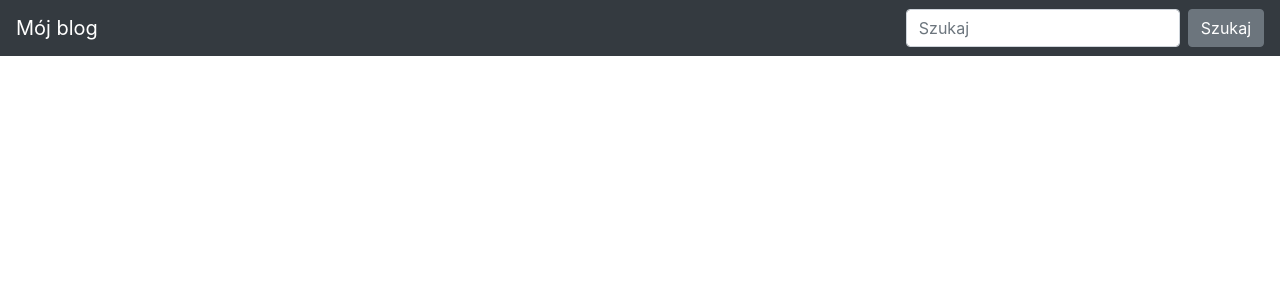
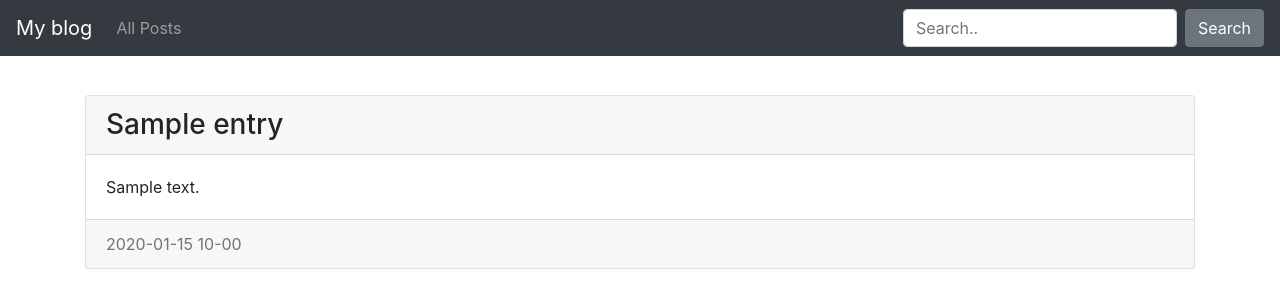
Before and after one commit to BartoszOw/Blog-Project, a Flask app: page / in a window 1280 px wide. Shown: the top 308 px of the page. Run offline with Flask 3, Linux system fonts and the light colour scheme; tables that the repository leaves empty hold one stand-in row (values such as "Sample post"); some libraries are stand-ins or nearby versions.

Commit message:
Posts view on site

```diff
--- a/blog/routes.py
+++ b/blog/routes.py
@@ -1,6 +1,13 @@
 from flask import render_template
 from blog import app
+from blog.models import Entry
 
 @app.route('/')
 def index():
-    return render_template('base.html')
+    all_posts = Entry.query.filter_by(is_published=True).order_by(Entry.pub_date.desc()).limit(4).all()
+    return render_template('homepage.html', all_posts=all_posts)
+
+@app.route('/post_all')
+def post_all():
+    all_posts = Entry.query.filter_by(is_published=True).order_by(Entry.pub_date.desc())
+    return render_template('homepage.html', all_posts=all_posts)
--- a/blog/templates/base.html
+++ b/blog/templates/base.html
@@ -13,16 +13,18 @@
  <link rel="stylesheet" href="https://stackpath.bootstrapcdn.com/bootstrap/4.5.0/css/bootstrap.min.css"
    integrity="sha384-9aIt2nRpC12Uk9gS9baDl411NQApFmC26EwAOH8WgZl5MYYxFfc+NcPb1dKGj7Sk" crossorigin="anonymous">
 
- <style>
-   body {
-     padding-top: 5rem;
-   }
- </style>
+  {% block style %}
+  {% endblock style %}
 </head>
 
 <body>
  <nav class="navbar navbar-expand-md navbar-dark bg-dark fixed-top">
-   <a class="navbar-brand" href="#">Mój blog</a>
+   <a class="navbar-brand" href="{{url_for('index')}}">My blog</a>
+   <ul class="navbar-nav mr-auto">
+    <li class="nav-item">
+      <a class="nav-link" href="{{url_for('post_all')}}">All Posts</a>
+    </li>
+   </ul>
    <button class="navbar-toggler" type="button" data-toggle="collapse" data-target="#navbarsExampleDefault"
      aria-controls="navbarsExampleDefault" aria-expanded="false" aria-label="Toggle navigation">
      <span class="navbar-toggler-icon"></span>
@@ -32,8 +34,8 @@
      <ul class="navbar-nav mr-auto">
      </ul>
      <form class="form-inline my-2 my-lg-0">
-       <input class="form-control mr-sm-2" type="text" placeholder="Szukaj" aria-label="Szukaj">
-       <button class="btn btn-secondary my-2 my-sm-0" type="submit">Szukaj</button>
+       <input class="form-control mr-sm-2" type="text" placeholder="Search.." aria-label="Szukaj">
+       <button class="btn btn-secondary my-2 my-sm-0" type="submit">Search</button>
      </form>
    </div>
  </nav>
--- /dev/null
+++ b/blog/templates/homepage.html
@@ -0,0 +1,34 @@
+{% extends 'base.html' %}
+{% block style %}
+    <style>
+        body {
+        padding-top: 5rem;
+        }
+        .card {
+            margin-top: 15px;
+        }
+        .card-text {
+            overflow: hidden;
+            text-overflow: ellipsis;
+            white-space: nowrap;
+        }
+    </style>
+{% endblock style %}
+{% block content %}
+    {% for post in all_posts %}
+        <div class="card">
+            <h3 class="card-header">
+                {{post.title}}
+            </h3>
+            <div class="card-body">
+                <p class="card-text">
+                    {{post.body}}
+                </p>
+            </div>
+            <div class="card-footer text-muted">
+                {{post.pub_date.strftime('%Y-%m-%d %H-%M')}}
+            </div>
+            <div class="spacer"></div>
+        </div>
+    {% endfor %}
+{% endblock content%}
--- a/requirements.txt
+++ b/requirements.txt
@@ -5,6 +5,7 @@
 colorama==0.4.6
 decorator==5.1.1
 executing==2.0.1
+Faker==24.11.0
 Flask==3.0.3
 Flask-Migrate==4.0.7
 flask-shell-ipython==0.5.1
@@ -21,6 +22,7 @@
 prompt-toolkit==3.0.43
 pure-eval==0.2.2
 Pygments==2.17.2
+python-dateutil==2.9.0.post0
 python-dotenv==1.0.1
 six==1.16.0
 SQLAlchemy==2.0.29
```
Also changed, not shown: db_config.py (added, +14 -0 lines), blog.db.
